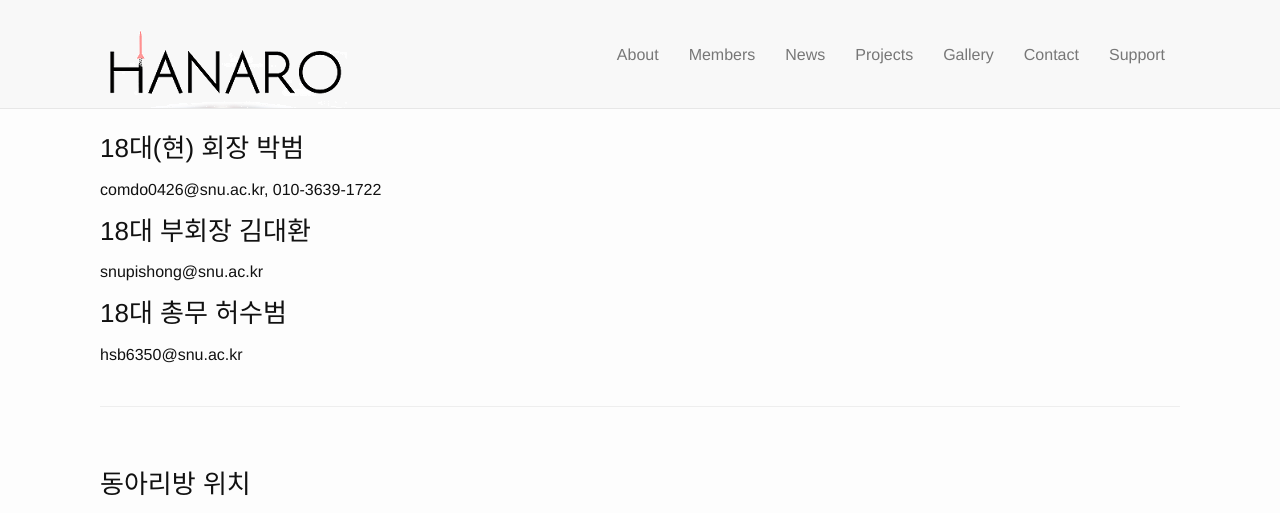
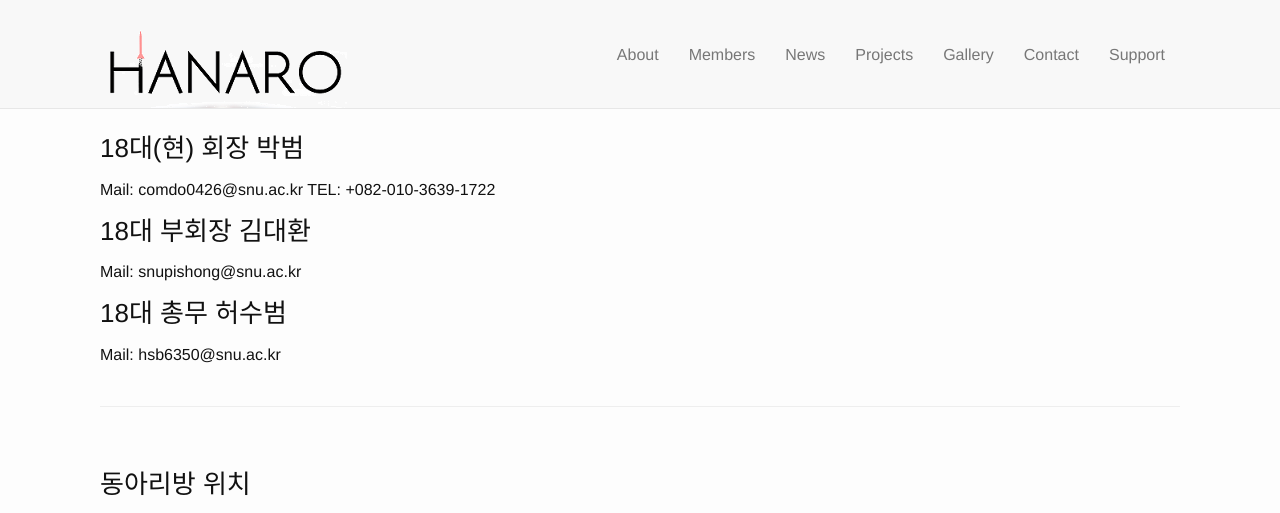
Before and after one commit to Hanaro2021/hanaro.github.io, a Jekyll site: the page built from _pages/6.contact.md, in a window 1280 px wide. Shown: the top 513 px of the page. Built offline with Jekyll 4.4.1, drawn with Linux system fonts in a browser that asks for light colours; nearby versions of some CDN libraries; grey boxes are pictures that could not be loaded.

Commit message:
Update 6.contact.md

```diff
--- a/_pages/6.contact.md
+++ b/_pages/6.contact.md
@@ -4,11 +4,12 @@ title: Contact
 permalink: /contact/
 ---
 <h3>18대(현) 회장 박범</h3>
-comdo0426@snu.ac.kr, 010-3639-1722
+Mail: comdo0426@snu.ac.kr
+TEL: +082-010-3639-1722
 <h3>18대 부회장 김대환</h3>
-snupishong@snu.ac.kr
+Mail: snupishong@snu.ac.kr
 <h3>18대 총무 허수범</h3>
-hsb6350@snu.ac.kr<br/><br/>
+Mail: hsb6350@snu.ac.kr<br/><br/>
 
 * * *
 
```
